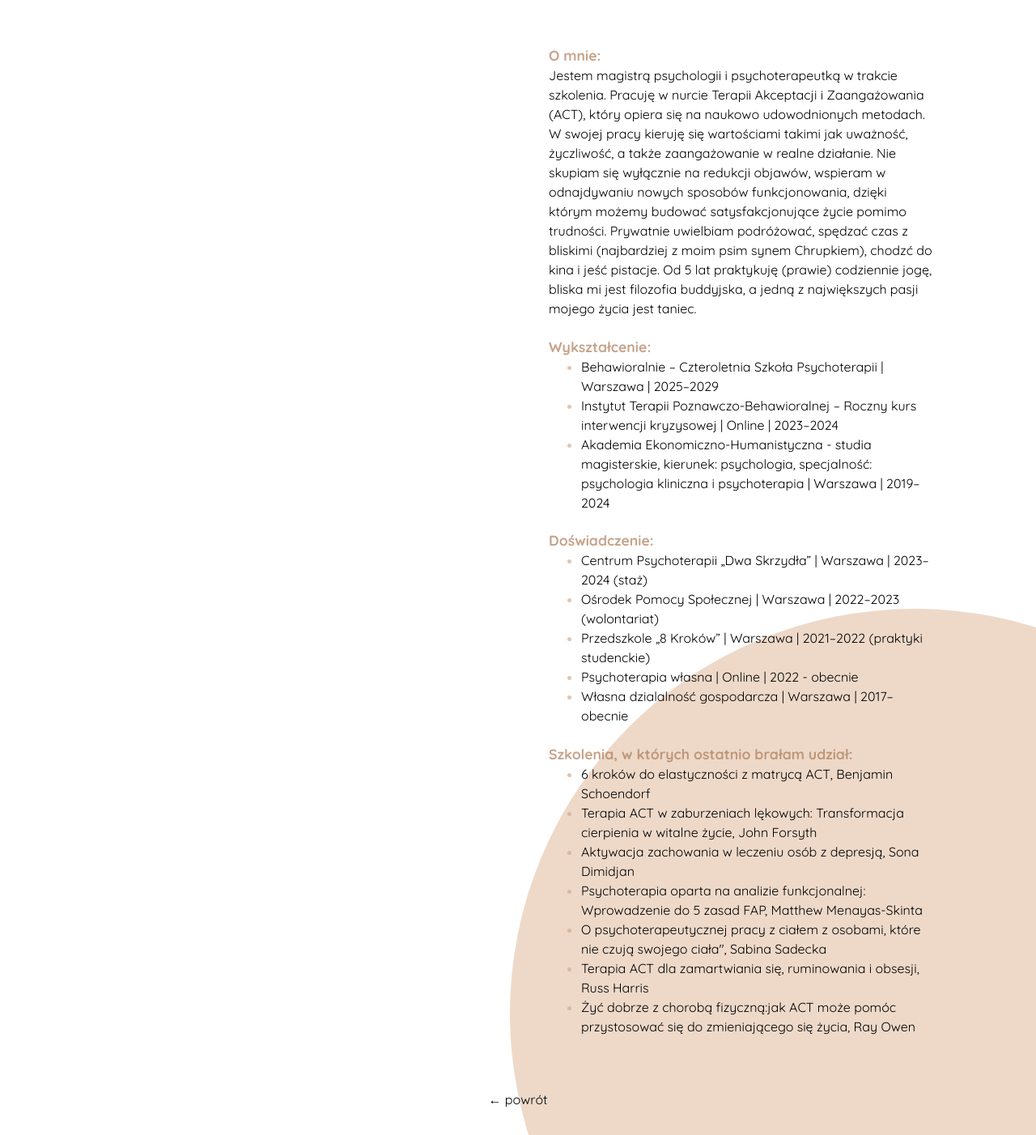
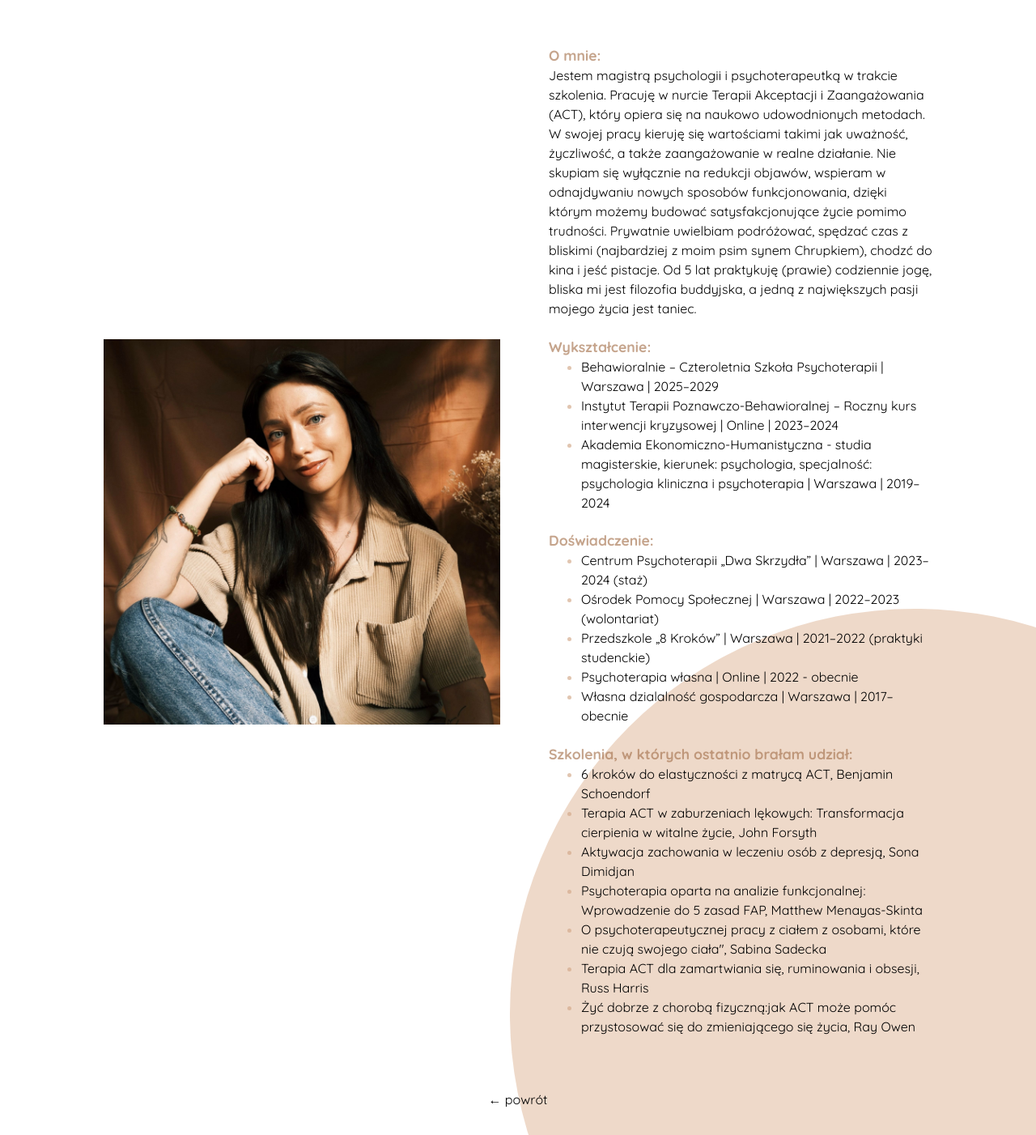
Before and after one commit to misievicz/kontekst, a Jekyll site: the page about.html, which Jekyll copies as it is, in a window 1280 px wide. Shown: the whole page at 81% size. Built offline with Jekyll 4.4.1, drawn with Linux system fonts in a browser that asks for light colours; some web fonts are replaced.

Commit message:
ver_0.1 beta - 10. naprawda {{ site.baseurl }}

```diff
--- a/about.html
+++ b/about.html
@@ -4,8 +4,8 @@
   <meta charset="utf-8">
   <meta name="viewport" content="width=device-width, initial-scale=1.0">
   <title>O mnie</title>
-  <link rel="stylesheet" href="/kontekst/assets/main.css">
-  <link rel="preload" href="{{ site.baseurl }}/assets/main.css" as="font" type="font/woff2" crossorigin="anonymous">
+  <link rel="stylesheet" href="assets/main.css">
+  <link rel="preload" href="assets/main.css" as="font" type="font/woff2" crossorigin="anonymous">
   <link rel="preconnect" href="https://fonts.googleapis.com">
   <link rel="preconnect" href="https://fonts.gstatic.com" crossorigin>
   <link
@@ -17,7 +17,7 @@
 
   <main class="about-container-main">
     <div class="about-container-left">
-      <img src="{{ site.baseurl }}/assets/images/gg2.jpg" alt="" class="about-container-left-foto">
+      <img src="assets/images/gg2.jpg" alt="" class="about-container-left-foto">
     </div>
     <div class="about-container-right">
       <div class="about-container-right-up">
```
